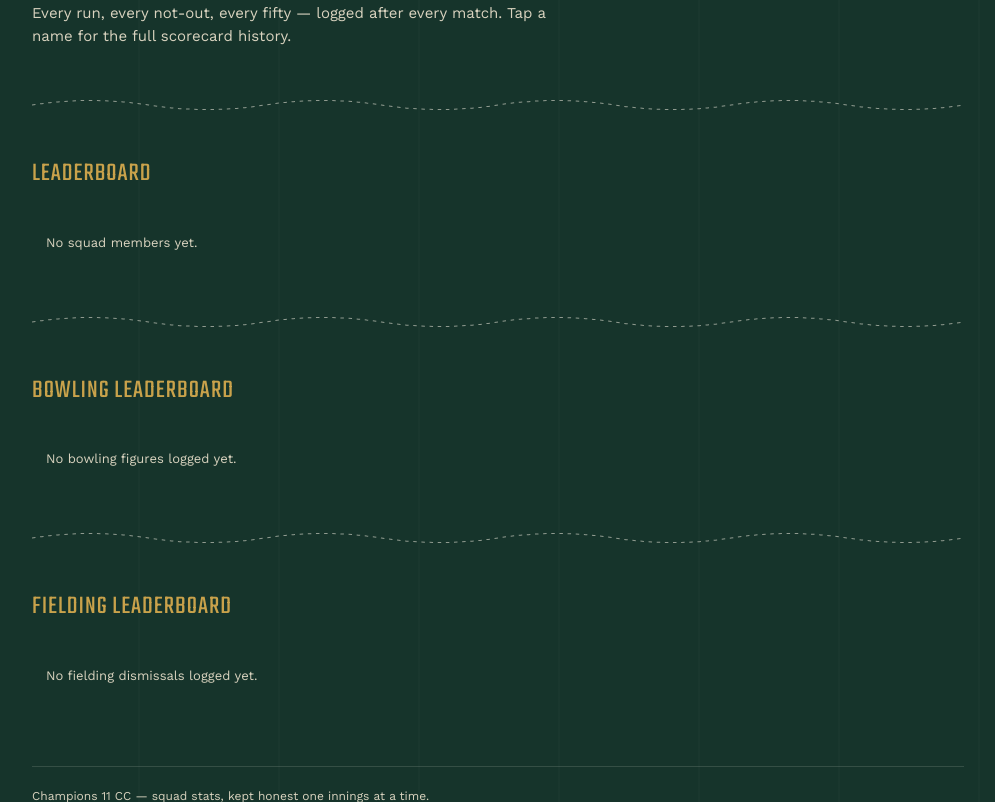
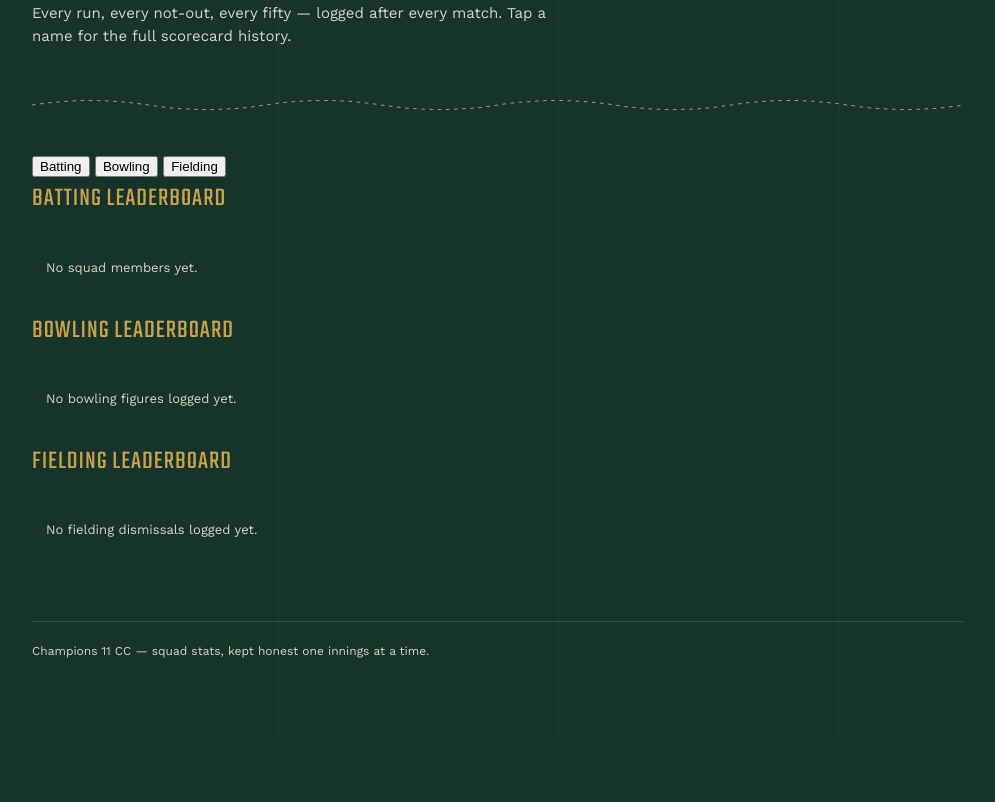
Before and after one commit to capevil38/champions_11_cc, a FastAPI app: template templates/index.html in a window 1280 px wide. Shown: the part 252-1054 px from the top of the page, without its empty margins (142-1137 px from the left). After the commit the page ends 910 px from the top, so only its background shows below. Run offline with FastAPI, Linux system fonts and the light colour scheme; the template is opened without the code that fills it, so the values that code supplies are empty.

Commit message:
Update templates/index.html

```diff
--- a/templates/index.html
+++ b/templates/index.html
@@ -15,9 +15,16 @@
   </svg>
 </div>
 
-<div class="section-title">Leaderboard</div>
+<div class="tabs">
+  <button class="tab-btn active" data-tab="batting" type="button">Batting</button>
+  <button class="tab-btn" data-tab="bowling" type="button">Bowling</button>
+  <button class="tab-btn" data-tab="fielding" type="button">Fielding</button>
+</div>
 
+<div class="tab-panel active" id="tab-batting">
+  <div class="section-title">Batting Leaderboard</div>
   {% if players %}
+  <div class="table-scroll">
   <table class="scoreboard">
     <thead>
       <tr>
@@ -47,20 +54,16 @@
       {% endfor %}
     </tbody>
   </table>
+  </div>
   {% else %}
   <p class="empty-note">No squad members yet.</p>
   {% endif %}
-
-<div class="seam">
-  <svg viewBox="0 0 800 18" preserveAspectRatio="none">
-    <path d="M0,9 Q50,0 100,9 T200,9 T300,9 T400,9 T500,9 T600,9 T700,9 T800,9"
-          fill="none" stroke="#F2EEE1" stroke-width="1" stroke-dasharray="3,4"/>
-  </svg>
 </div>
 
+<div class="tab-panel" id="tab-bowling">
   <div class="section-title">Bowling Leaderboard</div>
-
   {% if bowlers %}
+  <div class="table-scroll">
   <table class="scoreboard">
     <thead>
       <tr>
@@ -87,20 +90,16 @@
       {% endfor %}
     </tbody>
   </table>
+  </div>
   {% else %}
   <p class="empty-note">No bowling figures logged yet.</p>
   {% endif %}
-
-<div class="seam">
-  <svg viewBox="0 0 800 18" preserveAspectRatio="none">
-    <path d="M0,9 Q50,0 100,9 T200,9 T300,9 T400,9 T500,9 T600,9 T700,9 T800,9"
-          fill="none" stroke="#F2EEE1" stroke-width="1" stroke-dasharray="3,4"/>
-  </svg>
 </div>
 
+<div class="tab-panel" id="tab-fielding">
   <div class="section-title">Fielding Leaderboard</div>
-
   {% if fielders %}
+  <div class="table-scroll">
   <table class="scoreboard">
     <thead>
       <tr>
@@ -125,8 +124,21 @@
       {% endfor %}
     </tbody>
   </table>
+  </div>
   {% else %}
   <p class="empty-note">No fielding dismissals logged yet.</p>
   {% endif %}
+</div>
+
+<script>
+  document.querySelectorAll('.tab-btn').forEach(function(btn) {
+    btn.addEventListener('click', function() {
+      document.querySelectorAll('.tab-btn').forEach(function(b) { b.classList.remove('active'); });
+      document.querySelectorAll('.tab-panel').forEach(function(p) { p.classList.remove('active'); });
+      btn.classList.add('active');
+      document.getElementById('tab-' + btn.dataset.tab).classList.add('active');
+    });
+  });
+</script>
 
 {% endblock %}
```
Lines whose indentation alone changed are shown as unchanged.
